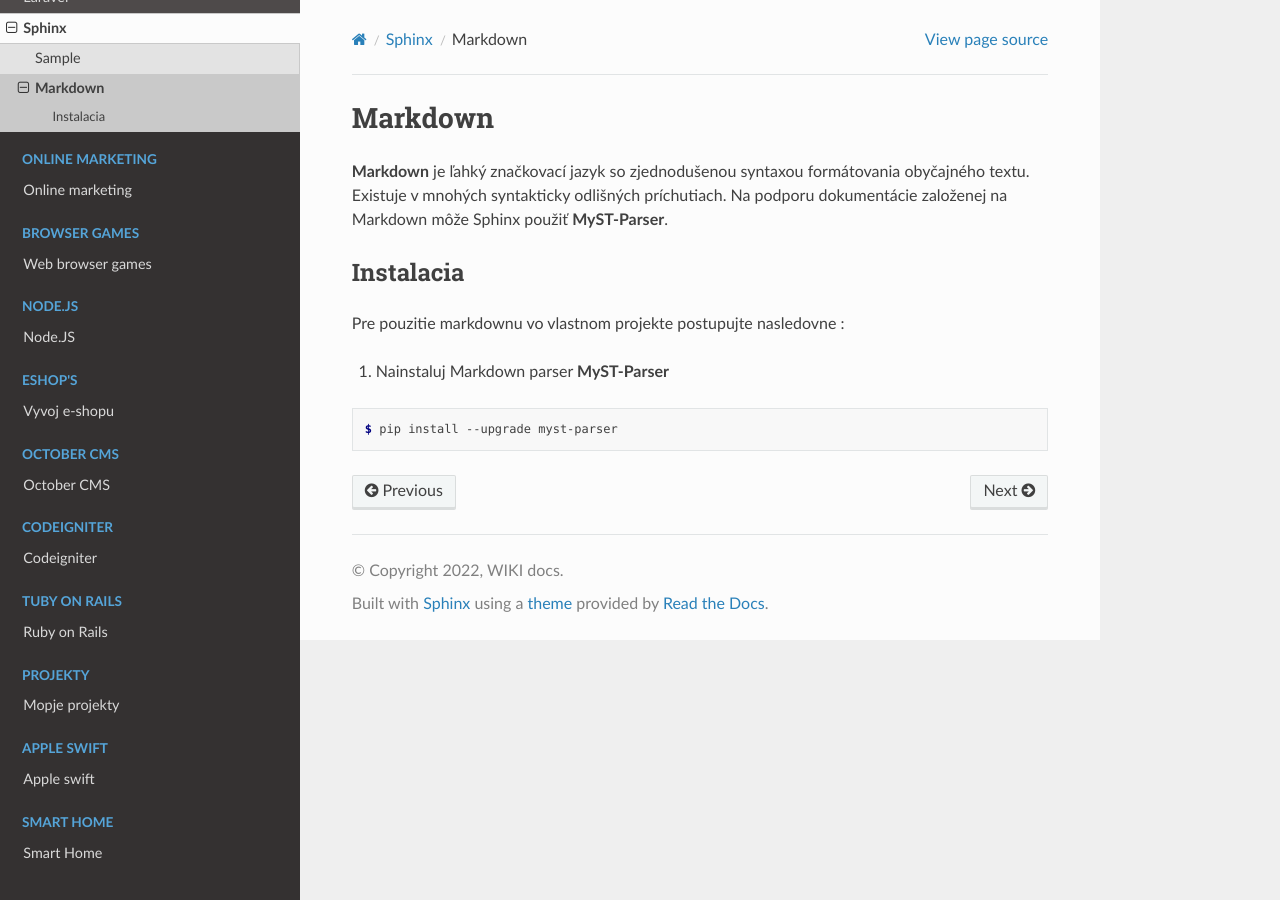
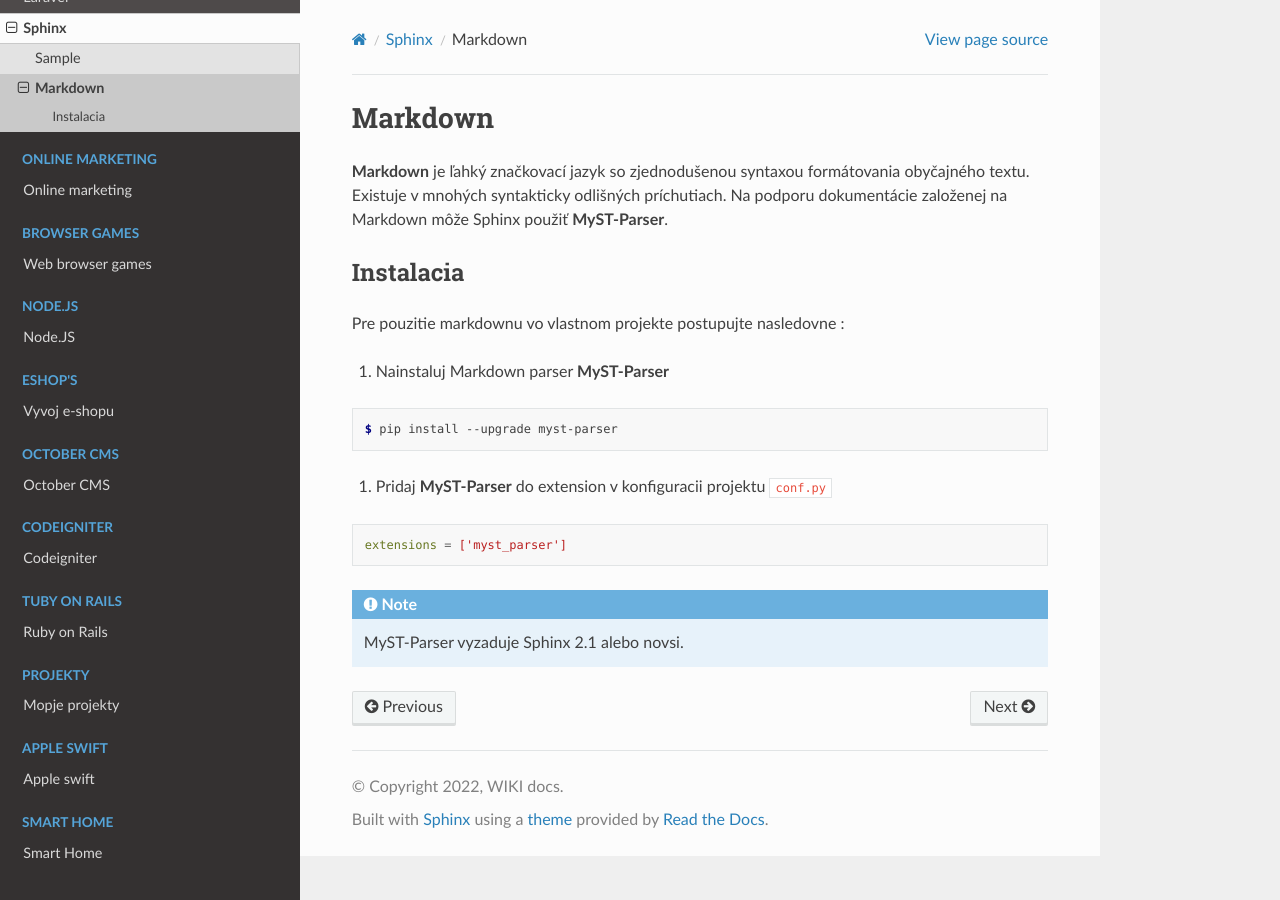
Before and after one commit to Lacike33/RTD_Wiki, a Sphinx documentation site: the page built from docs/source/web/sphinx/markdown.rst, in a window 1280 px wide. Built offline with Sphinx 7.4.7 and the Read the Docs theme 2.0.0, drawn with Linux system fonts in a browser that asks for light colours; pages that are not in the unit, such as notebooks, are missing from menus.

Commit message:
Pridana page pre sphinx

```diff
--- a/docs/source/web/sphinx/markdown.rst
+++ b/docs/source/web/sphinx/markdown.rst
@@ -16,3 +16,13 @@ Pre pouzitie markdownu vo vlastnom projekte postupujte nasledovne :
 .. code-block:: console
 
 	$ pip install --upgrade myst-parser
+
+1. Pridaj **MyST-Parser** do extension v konfiguracii projektu ``conf.py``
+
+.. code-block:: ini
+
+	extensions = ['myst_parser']
+
+.. note::
+
+	MyST-Parser vyzaduje Sphinx 2.1 alebo novsi.
```
